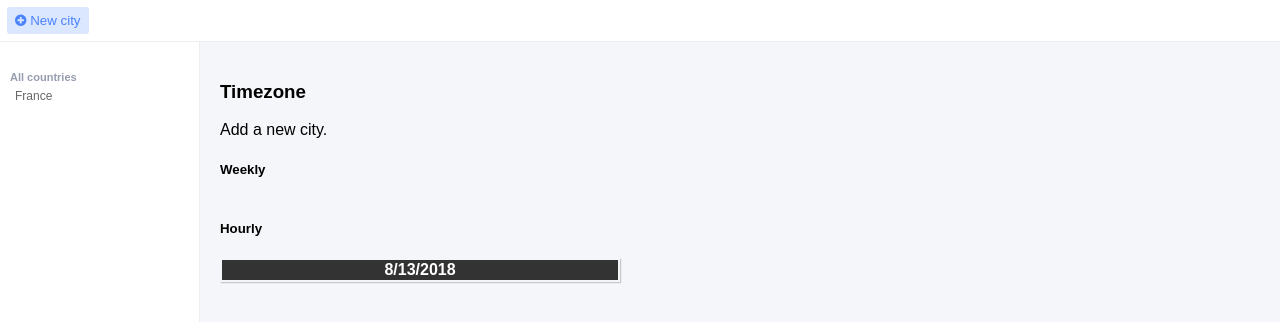
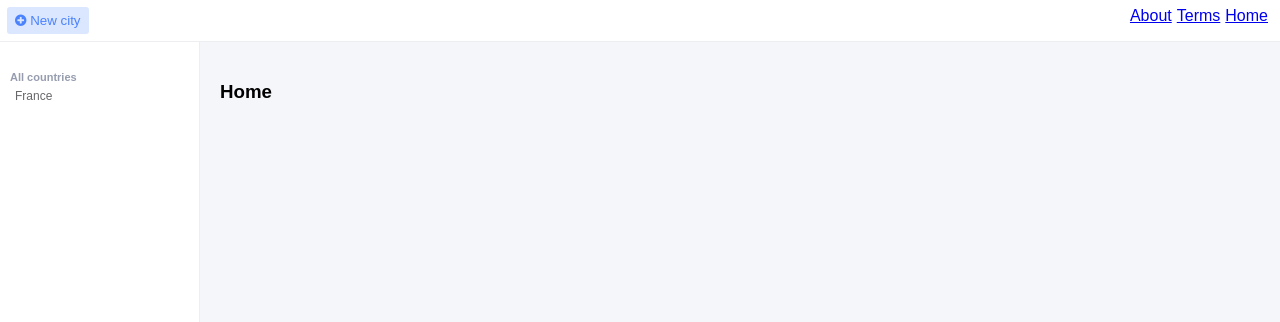
Before and after one commit to mark7dev/weather-app, a React (Create React App) app: page / in a window 1280 px wide. Shown: the top 322 px of the page. Built offline with nearby package versions, Linux system fonts and the light colour scheme.

Commit message:
version4.1

```diff
--- a/package.json
+++ b/package.json
@@ -5,6 +5,7 @@
   "dependencies": {
     "react": "^16.4.2",
     "react-dom": "^16.4.2",
+    "react-router-dom": "^4.3.1",
     "react-scripts": "1.1.4",
     "superagent": "^3.8.3"
   },
--- a/src/App.css
+++ b/src/App.css
@@ -6,6 +6,12 @@
   background-color: white;
   border-bottom: 1px solid #edeef2;
   padding: 7px;
+  display: flex;
+  justify-content: space-between;
+}
+
+.app__header > div a {
+  margin-right: 5px;
 }
 
 .app__add {
--- a/src/App.js
+++ b/src/App.js
@@ -3,6 +3,13 @@ import React, { Component } from 'react';
 import './App.css';
 
 import request from 'superagent';
+
+import Home from './components/Home';
+import About from './components/About';
+import Terms from './components/Terms';
+import Country from './components/Country';
+
+import { Switch, Route, Link } from 'react-router-dom';
 
 class App extends Component {
   constructor() {
@@ -112,66 +119,34 @@ dateToString = date => {
           <button onClick={ this.showInput } className='app__add'>
             <i className='fa fa-plus-circle' /> New city
           </button>
+          <div>
+            <Link to='/about'>About</Link>
+            <Link to='/terms'>Terms</Link>
+            <Link to='/terms'>Home</Link>
+          </div>
         </header>
         <div className='grid'>
           <aside className='app__aside'>
             <h1 className='app__title'>All countries</h1>
             { this.state.cities.map(city => {
-              return <a
-                        onClick={ this.fetchLocation }
+              return  <Link
                         key={ city.id }
-                        href='#'
                         className='app__country'
+                        to={ `/country/${ city.name.toLowerCase() }` }
                       >
                         { city.name }
-                      </a>
+                      </Link>
             }) }
             { this.state.show && <input onKeyUp={ this.addCity } autoFocus type='text' placeholder='Location' className='app__input' /> }
           </aside>
           <section className='app__view'>
             <div>
-              <h3>{ this.state.timezone }</h3>
-              <p>{ this.state.summary }</p>
-              <h5>Weekly</h5>
-              <div className='week'>
-                { this.state.weekly.map(day => {
-                  return (
-                    <div className='day'>
-                      <div className='day__icon'>
-                        { this.renderIcon(day.icon) }
-                      </div>
-                      <p className='day__temp'>{ this.dateToString(day.sunriseTime) }</p>
-                      <p className='day__temp'>{ this.dateToString(day.sunsetTime) }</p>
-                      <p className='day__wind'>{ day.windSpeed } m/s</p>
-                      <p className='day__press'>{ day.pressure } hpa</p>
-                    </div>
-                  );
-                }) }
-              </div>
-              <h5>Hourly</h5>
-              <table className=''>
-                <thead>
-                  <tr>
-                    <th>{ new Date().toLocaleString().split(',')[0] }</th>
-                  </tr>
-                </thead>
-                <tbody>
-                  { this.state.hourly.map((hour, index) => {
-                    return (
-                      <tr>
-                        <td>
-                          <small>{ index + 1 }</small>
-                          <strong> { new Date(hour.time * 1000).getHours() }:00</strong>,
-                          { hour.temperature } ºF,
-                          <em>{ hour.summary.toLowerCase() }</em>,
-                          { hour.windSpeed } m/s,
-                          { hour.pressure }
-                        </td>
-                      </tr>
-                    );
-                  }) }
-                </tbody>
-              </table>
+              <Switch>
+                <Route exact path='/' component={ Home } />
+                <Route exact path='/about' component={ About } />
+                <Route exact path='/terms' component={ Terms } />
+                <Route path='/country/:cityName' component={ Country } />
+              </Switch>
             </div>
           </section>
         </div>
--- /dev/null
+++ b/src/components/About.js
@@ -0,0 +1,9 @@
+import React, { Component } from 'react';
+
+class About extends React.Component {
+    render(){
+        return <h3>This is About page.</h3>
+    }
+}
+
+export default About;
--- /dev/null
+++ b/src/components/Country.js
@@ -0,0 +1,9 @@
+import React, { Component } from 'react';
+ class Country extends Component {
+  render() {
+    return (
+      <h3>{ this.props.match.params.cityName.toUpperCase () }</h3>
+    );
+  }
+}
+ export default Country;
--- /dev/null
+++ b/src/components/Home.js
@@ -0,0 +1,9 @@
+import React, { Component } from 'react';
+ class Home extends Component {
+  render() {
+    return (
+      <h3>Home</h3>
+    );
+  }
+}
+ export default Home;
--- /dev/null
+++ b/src/components/Terms.js
@@ -0,0 +1,9 @@
+import React, { Component } from 'react';
+
+ class Terms extends Component {
+  render() {
+    return <h3>This is the Terms page.</h3>
+  }
+}
+
+ export default Terms;
--- a/src/index.js
+++ b/src/index.js
@@ -4,5 +4,17 @@ import './index.css';
 import App from './App';
 import registerServiceWorker from './registerServiceWorker';
 
-ReactDOM.render(<App />, document.getElementById('root'));
+import { HashRouter } from 'react-router-dom';
+
+ class AppRouter extends React.Component {
+  render() {
+    return (
+      <HashRouter>
+        <App />
+      </HashRouter>
+    );
+  }
+}
+
+ReactDOM.render(<AppRouter />, document.getElementById('root'));
 registerServiceWorker();
```
Also changed, not shown: 1 other file (tests, documents, lock files or other folders).
